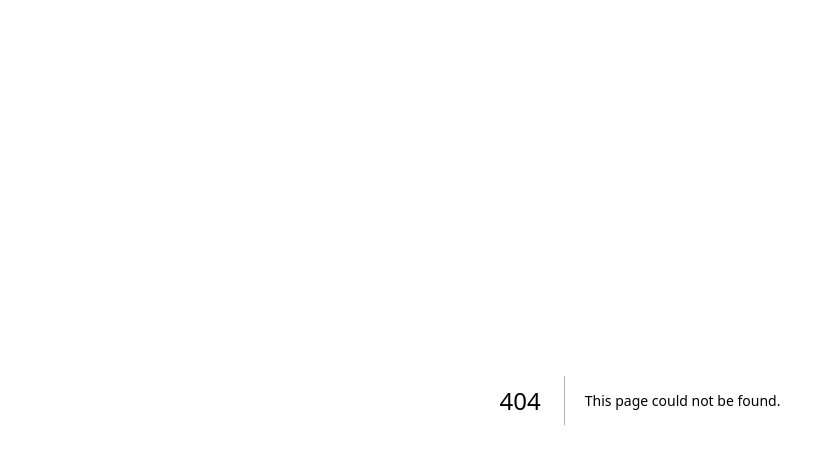
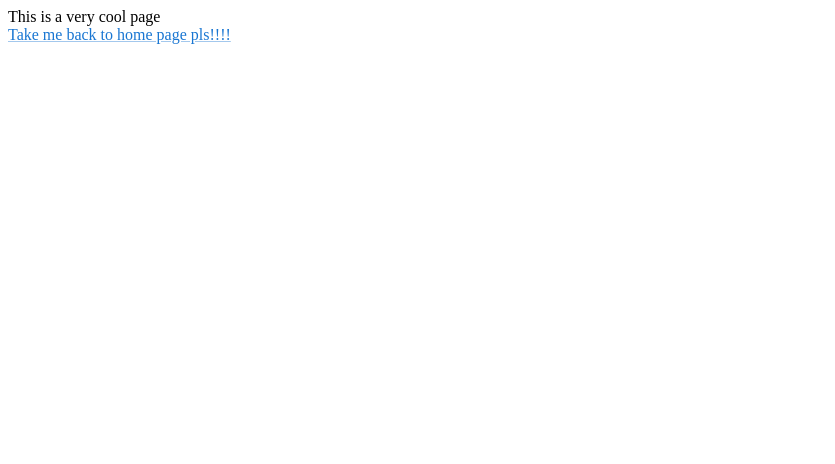
Before and after one commit to hack4impact-utk/mission-of-hope, a Next.js app: page /Manan in a window 1280 px wide. Before the commit this address had no page. Shown: the top 464 px of the page, without its empty margins (0-835 px from the left). Built offline with nearby package versions, Linux system fonts and the light colour scheme.

Commit message:
#13 - Adding sample page

```diff
--- /dev/null
+++ b/src/app/Manan/page.tsx
@@ -0,0 +1,14 @@
+import Link from '@mui/material/Link';
+
+const myPage = () => {
+  return (
+    <>
+      <div>This is a very cool page</div>
+      <div>
+        <Link href="/">Take me back to home page pls!!!!</Link>
+      </div>
+    </>
+  );
+};
+
+export default myPage;
```
